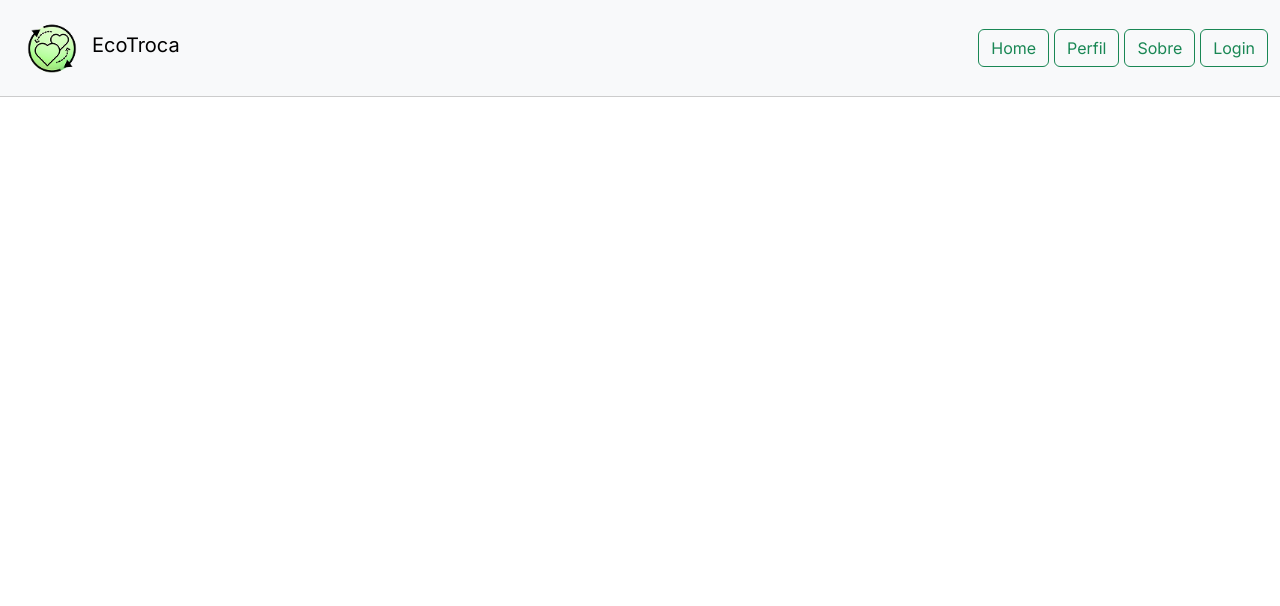
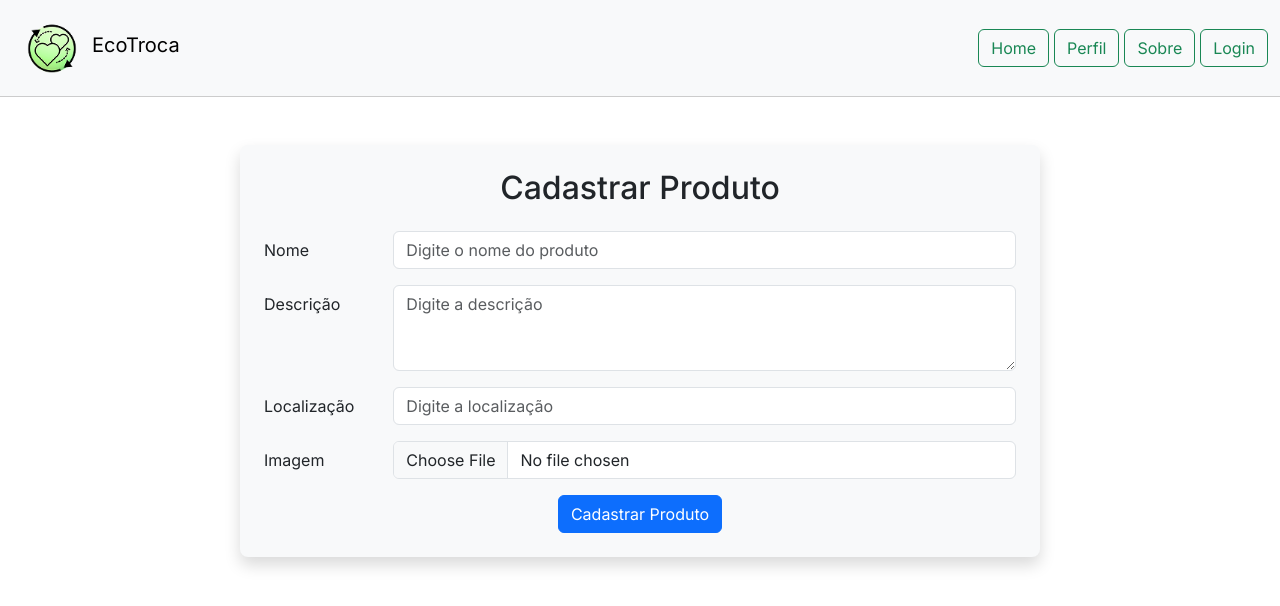
Before and after one commit to Rony2201/EcoTroca, a React (Vite) app: page /cadastro in a window 1280 px wide. Shown: the top 606 px of the page. Built offline with nearby package versions, Linux system fonts and the light colour scheme.

Commit message:
Adicionando cadastro de produtos e atualizando o titulo da pagina de perfil

```diff
--- /dev/null
+++ b/src/components/Cadastrar/Cadastrar.jsx
@@ -0,0 +1,43 @@
+import styles from './Cadastrar.module.css';
+
+function Cadastrar() {
+  return (
+    <div className={`container mt-5 p-4 shadow ${styles.formWrapper}`}>
+      <h2 className="mb-4 text-center">Cadastrar Produto</h2>
+
+      <div className="mb-3 row">
+        <label htmlFor="nomeProduto" className="col-sm-2 col-form-label">Nome</label>
+        <div className="col-sm-10">
+          <input type="text" className="form-control" id="nomeProduto" placeholder="Digite o nome do produto" />
+        </div>
+      </div>
+
+      <div className="mb-3 row">
+        <label htmlFor="descricaoProduto" className="col-sm-2 col-form-label">Descrição</label>
+        <div className="col-sm-10">
+          <textarea className="form-control" id="descricaoProduto" placeholder="Digite a descrição" rows="3"></textarea>
+        </div>
+      </div>
+
+      <div className="mb-3 row">
+        <label htmlFor="localProduto" className="col-sm-2 col-form-label">Localização</label>
+        <div className="col-sm-10">
+          <input type="text" className="form-control" id="localProduto" placeholder="Digite a localização" />
+        </div>
+      </div>
+
+      <div className="mb-3 row">
+        <label htmlFor="imagemProduto" className="col-sm-2 col-form-label">Imagem</label>
+        <div className="col-sm-10">
+          <input type="file" className="form-control" id="imagemProduto" />
+        </div>
+      </div>
+
+      <div className="text-center">
+        <button className="btn btn-primary">Cadastrar Produto</button>
+      </div>
+    </div>
+  );
+}
+
+export default Cadastrar;
--- /dev/null
+++ b/src/components/Cadastrar/Cadastrar.module.css
@@ -0,0 +1,6 @@
+.formWrapper {
+  background-color: #f8f9fa;
+  border-radius: 8px;
+  max-width: 800px;
+  margin: auto;
+}
--- a/src/components/FormLogin/FormLogin.jsx
+++ b/src/components/FormLogin/FormLogin.jsx
@@ -1,12 +1,11 @@
 import { useForm } from 'react-hook-form';
-import { useNavigate } from 'react-router-dom';
 import styles from './FormLogin.module.css';
 import users from '../../database/users';
 import { useContext } from 'react';
 import { AuthContext } from '../../context/authHandler';
 
 function FormLogin() {
-  const navigate = useNavigate();
+
   const { handleLogin } = useContext(AuthContext);
 
 
--- a/src/components/ListaProdutos.jsx
+++ b/src/components/ListaProdutos/ListaProdutos.jsx
@@ -1,11 +1,28 @@
-import produtos from '../database/produtos';
+import produtos from '../../database/produtos';
 import 'bootstrap/dist/css/bootstrap.min.css';
-import users from '../database/users';
+import styles from './ListaProdutos.module.css'
+import { useNavigate } from 'react-router';
 
 function ListaProdutos() {
+  const navigate = useNavigate();
+
+  const handleCadastro = () => {
+
+    navigate('/cadastro')
+  }
+
+
   return (
     <div className="container mt-4">
-      <h2>Lista de Produtos</h2>
+       <div className={styles.container_h2}>
+        <h2>Lista de Produtos</h2>
+        <div className={styles.container_divs}>
+          <input type="search" placeholder="Buscar produto..." />
+          <button type="button" className="btn btn-success" onClick={handleCadastro}>
+            Cadastrar
+          </button>
+        </div>
+      </div>
       <div className="row">
         {produtos.map(produto => (
           <div className="col-md-4 mb-3" key={produto.id}>
--- /dev/null
+++ b/src/components/ListaProdutos/ListaProdutos.module.css
@@ -0,0 +1,24 @@
+.container_h2 {
+  display: flex;
+  align-items: center;
+  justify-content: space-between;
+  margin-bottom: 50px;
+  width: 100%;
+}
+
+.container_divs {
+  display: flex;
+  gap: 10px;
+  align-items: center;
+}
+
+.container_divs input {
+  height: 40px;
+  padding: 0 10px;
+  border-radius: 10px;
+  border: 1px solid grey;
+}
+
+.container_divs button {
+  height: 40px;
+}
--- a/src/pages/CadastroProduto.jsx
+++ b/src/pages/CadastroProduto.jsx
@@ -1,8 +1,14 @@
+import Cadastrar from "../components/Cadastrar/Cadastrar"
 
 
 function CadastroProduto() {
   return (
-    <div>CadastroProduto</div>
+    <>
+    <div className="container">
+      <Cadastrar />
+    </div>
+
+    </>
   )
 }
 
--- a/src/pages/Perfil.jsx
+++ b/src/pages/Perfil.jsx
@@ -1,4 +1,4 @@
-import ListaProdutos from "../components/ListaProdutos";
+import ListaProdutos from "../components/ListaProdutos/ListaProdutos";
 
 function Perfil() {
   return (
--- a/src/routes.jsx
+++ b/src/routes.jsx
@@ -5,6 +5,7 @@ import Perfil from "./pages/Perfil"
 import Header from "./components/Header/Header";
 import About from "./pages/About.jsx";
 import AuthProvider from "./context/authHandler.jsx";
+import CadastroProduto from "./pages/CadastroProduto.jsx";
 
 function AppRoutes() {
   return (
@@ -17,6 +18,7 @@ function AppRoutes() {
         <Route path="/login" element={<Login />}></Route>
         <Route path="/perfil" element={<Perfil />}></Route>
         <Route path="/about" element={<About />}></Route>
+        <Route path="/cadastro" element={<CadastroProduto />}></Route>
       </Routes>
     </AuthProvider>
     </BrowserRouter>
```
